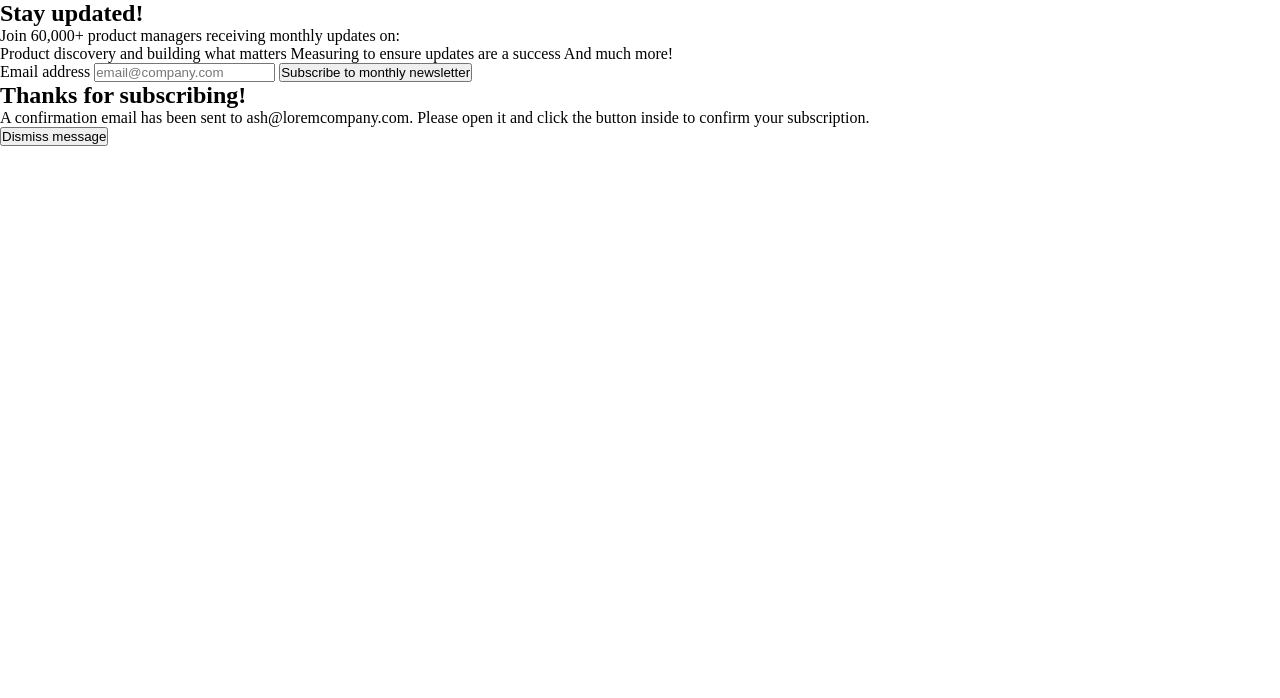
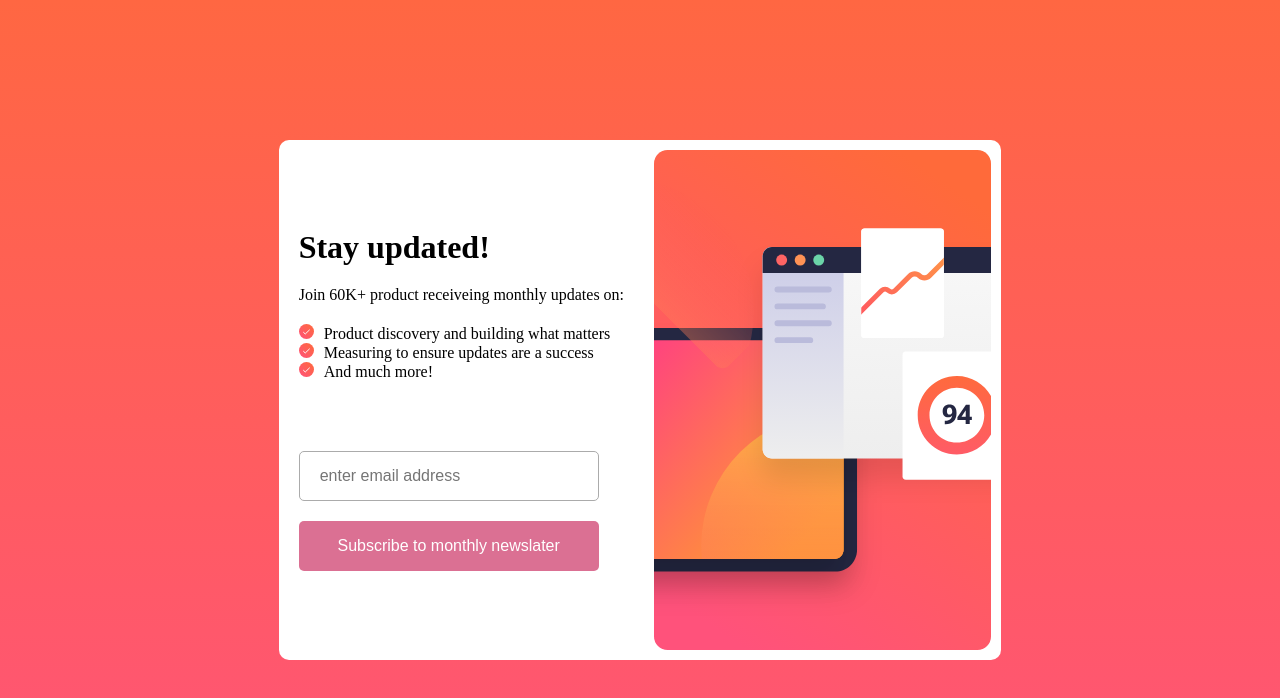
Before and after one commit to 7kartik090/newsletter-sign-up-with-success-message-main, a plain HTML site: page index.html in a window 1280 px wide. Drawn offline with Linux system fonts and the light colour scheme.

Commit message:
kartik's commit

```diff
--- /dev/null
+++ b/demo.js
@@ -0,0 +1,15 @@
+const mailLabel = document.getElementById('mail-label');
+const mailInput = document.getElementById('mail');
+// const pics = document.getElementById('pics');
+
+mouseinsidemail = () => {
+    mailLabel.style.transform = 'translateX(-100px) translateY(-30px)';
+    mailLabel.style.zIndex = 0;
+    mailInput.placeholder = "";
+}
+
+mouseoutsidemail = () => {
+    mailLabel.style.zIndex = -1;
+    mailLabel.style.transform = 'translateX(10px)';
+    mailInput.placeholder = "enter your email address";
+}
--- a/index.html
+++ b/index.html
@@ -4,51 +4,51 @@
 <head>
   <meta charset="UTF-8">
   <meta name="viewport" content="width=device-width, initial-scale=1.0">
-  <link rel="icon" type="image/png" sizes="32x32" href="./assets/images/favicon-32x32.png">
-  <title>Frontend Mentor | Newsletter sign-up form with success message</title>
-  <link rel="stylesheet" href="styles/style.css">
+  <link rel="shortcut icon"
+    href="https://cdn-icons-png.freepik.com/512/5544/5544764.png?uid=R81723751&ga=GA1.1.708462286.1700640885&"
+    type="image/x-icon">
+  <title>Newslater</title>
+  <link rel="stylesheet" href="./styles/style.css">
+  <script src="./demo.js" defer></script>
 </head>
 
 <body>
+  <div class="main-div">
+    <div class="left">
+      <div class="left-h1">
+        <h1>Stay updated!</h1>
+      </div>
+      <div class="left-para">
+        <p>Join 60K+ product receiveing monthly updates on:</p>
+      </div>
+      <div class="left-point">
+        <ul>
+          <li><img src="./assets/images/icon-success.svg" alt="img">Product discovery and building what matters</li>
+          <li><img src="./assets/images/icon-success.svg" alt="img">Measuring to ensure updates are a success</li>
+          <li><img src="./assets/images/icon-success.svg" alt="img">And much more!</li>
+        </ul>
+      </div>
+      <div class="mail-form">
+        <form action="">
+          <div class="left-mail">
+            <label for="mail" id="mail-label" onclick="mouseinsidemail()">Email Address</label>
+            <input type="email" id="mail" onfocus="mouseinsidemail()" onfocusout="mouseoutsidemail()" placeholder="enter email address" required>
+          </div>
+          <div class="left-bttn">
+            <button type="submit">Subscribe to monthly newslater</button>
+          </div>
+        </form>
+      </div>
+    </div>
 
-  <main>
+    <div class="right">
+      <img src="./assets/images/illustration-sign-up-desktop.svg" alt="" id="pic1">
+      <img src="./assets/images/illustration-sign-up-mobile.svg" alt="" id="pic2">
+    </div>
+  </div>
 
-    <!-- Sign-up form start -->
+  <!-- javascript -->
 
-    <section>
-      <h1>Stay updated!</h1>
-
-      <p>Join 60,000+ product managers receiving monthly updates on:</p>
-
-      <ul>
-        Product discovery and building what matters
-        Measuring to ensure updates are a success
-        And much more!
-      </ul>
-
-      <form>
-        <label for="email">Email address</label>
-        <input type="email" id="email" name="email" placeholder="email@company.com">
-        <button>Subscribe to monthly newsletter</button>
-      </form>
-    </section>
-
-    <!-- Sign-up form end -->
-
-    <!-- Success message start -->
-
-    <section>
-      <h2>Thanks for subscribing!</h2>
-
-      <p>A confirmation email has been sent to ash@loremcompany.com.
-        Please open it and click the button inside to confirm your subscription.</p>
-
-      <button>Dismiss message</button>
-    </section>
-
-    <!-- Success message end -->
-
-  </main>
 </body>
 
 </html>
--- a/styles/style.css
+++ b/styles/style.css
@@ -15,3 +15,201 @@
     padding: 0;
     box-sizing: border-box;
 }
+
+body {
+    background-image: linear-gradient(rgba(255, 103, 66, 255), rgba(255, 84, 118, 255));
+    display: flex;
+    justify-content: center;
+    align-items: center;
+    min-height: 100vh;
+    width: 100vw;
+}
+
+.main-div {
+    display: flex;
+    flex-direction: row;
+    justify-content: space-around;
+    align-items: center;
+    /* padding: 15px; */
+    border-radius: 10px;
+    background-color: white;
+}
+
+.left {
+    display: flex;
+    flex-direction: column;
+    justify-content: center;
+    align-items: flex-start;
+    margin-right: 10px;
+    margin: 10px;
+}
+
+.left-h1 {
+    padding: 10px;
+}
+
+.left-para {
+    padding: 10px;
+}
+
+.left-point {
+    padding: 10px;
+}
+
+.left-point ul {
+    list-style: none;
+}
+
+.left-point ul li img {
+    height: 15px;
+    padding-right: 10px;
+}
+
+.left-mail {
+    padding: 10px;
+    display: flex;
+    justify-content: center;
+    align-items: center;
+    position: relative;
+    margin-top: 50px;
+}
+
+.left-mail label {
+    position: absolute;
+    padding: 0px 5px;
+    background-color: white;
+    color: gray;
+    cursor: text;
+    z-index: -1;
+}
+
+.left-mail input {
+    height: 50px;
+    width: 300px;
+    outline: 0;
+    border: 0;
+    border-radius: 5px;
+    display: flex;
+    justify-content: center;
+    align-items: center;
+    font-size: 16px;
+    padding-left: 20px;
+    padding-right: 20px;
+    background-color: transparent;
+    color: rgb(227, 21, 117);
+    border: 1px solid rgb(171, 171, 171);
+    transition: all 0.1s ease-in-out;
+}
+
+.left-mail input:active,
+.left-mail input:focus {
+    border: 1px solid white;
+    /* box-shadow: 0px 0px 15px rgb(255, 178, 204); */
+    /* box-shadow: 0px 0px 15px rgb(248,104,90); */
+    box-shadow: 0px 0px 8px gray;
+}
+
+.left-bttn {
+    padding: 10px;
+    display: flex;
+    justify-content: center;
+    align-items: center;
+}
+
+.left-bttn button {
+    border: 0;
+    outline: 0;
+    border-radius: 5px;
+    height: 50px;
+    width: 300px;
+    cursor: pointer;
+    background-color: palevioletred;
+    color: white;
+    font-size: 16px;
+    padding: 10px;
+    display: flex;
+    justify-content: center;
+    align-items: center;
+}
+
+.left-bttn button:hover {
+    background-color: pink;
+    color: black;
+}
+
+.left-bttn button:active {
+    background-color: black;
+    color: white;
+}
+
+.right {
+    border-radius: 10px;
+    display: flex;
+    justify-content: center;
+    align-items: center;
+    margin: 10px;
+}
+
+.right img {
+    border-radius: 10px;
+    height: 500px;
+    width: auto;
+}
+
+#pic2 {
+    display: none;
+}
+
+/* responsive design */
+
+@media (max-width: 780px) and (min-width: 450px) {
+    .main-div {
+        display: flex;
+        flex-direction: column-reverse;
+        justify-content: center;
+        align-items: center;
+    }
+
+    #pic1 {
+        display: none;
+    }
+
+    #pic2 {
+        display: flex;
+        width: 400px;
+        height: auto;
+    }
+}
+
+@media (max-width: 450px) {
+    .main-div {
+        display: flex;
+        flex-direction: column-reverse;
+        justify-content: center;
+        align-items: center;
+        width: 90vw;
+    }
+
+    .left {
+        width: 80%;
+        border: 1px solid red;
+    }
+
+    .right {
+        width: 80%;
+        border: 1px solid red;
+    }
+
+    .right img {
+        height: auto;
+        width: 100%;
+    }
+
+    #pic1 {
+        display: none;
+    }
+
+    #pic2 {
+        display: flex;
+    }
+}
```
